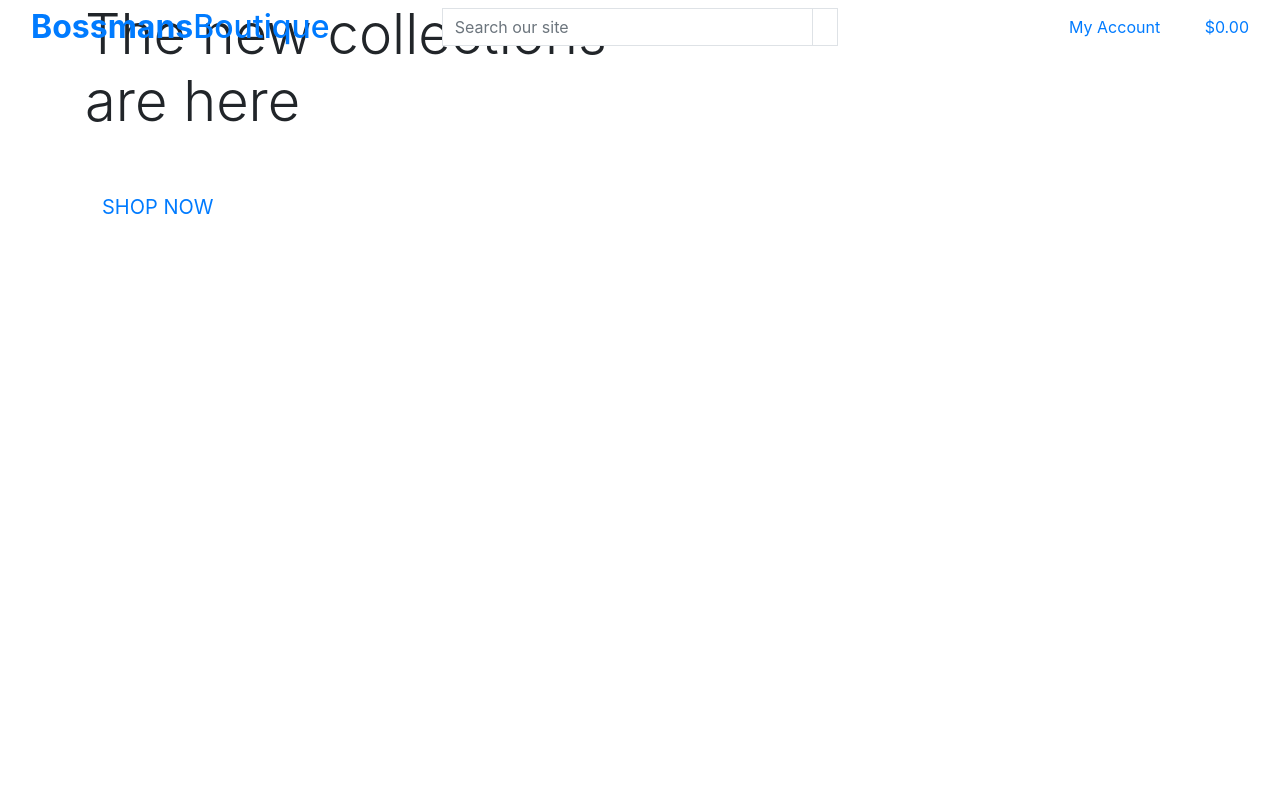
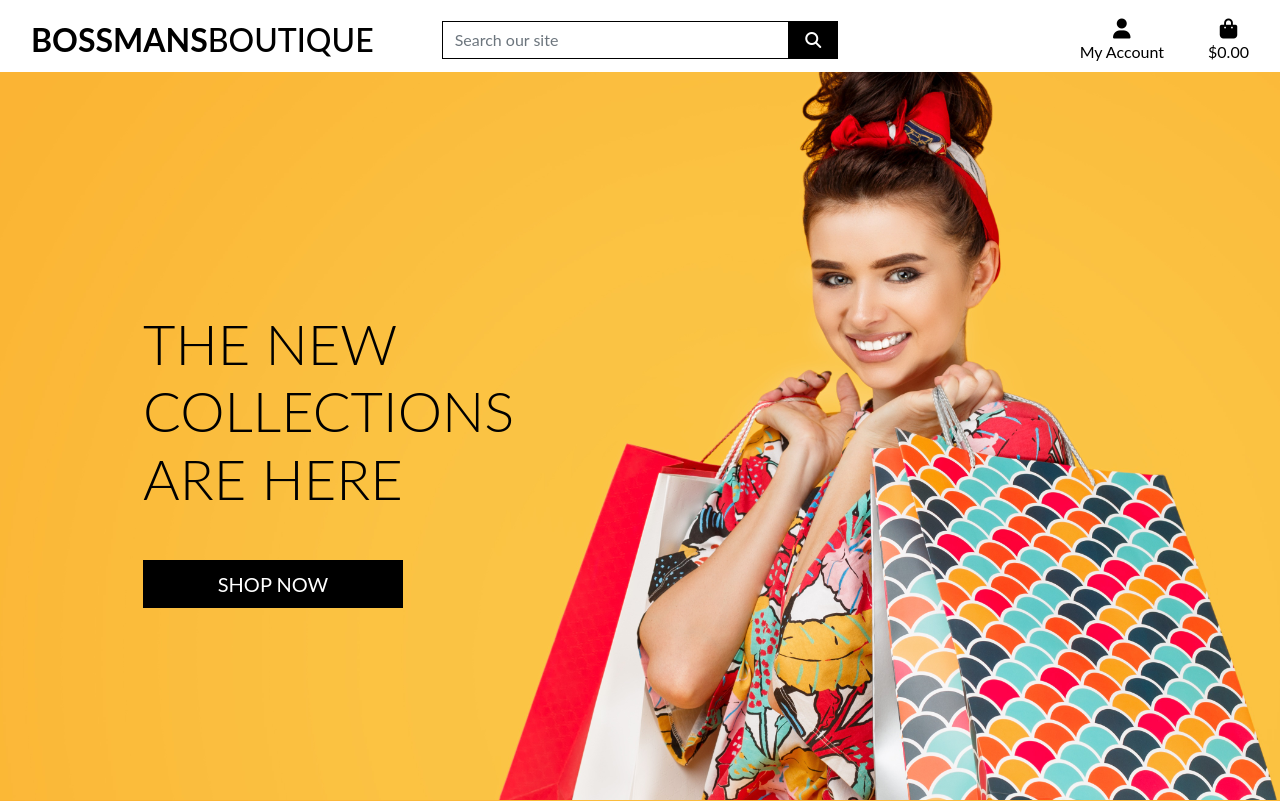
Before and after one commit to Gerardbulky/ecommerce, a Django app: template home/templates/home/index.html in a window 1280 px wide. Before the commit the page ends 214 px from the top, so only its background shows below. Run offline with Django 3.2, Linux system fonts and the light colour scheme; the template is opened without the code that fills it, so the values that code supplies are empty; some libraries are stand-ins or nearby versions.

Commit message:
completed home page header and css

```diff
--- a/ecommerce/settings.py
+++ b/ecommerce/settings.py
@@ -146,3 +146,7 @@ USE_TZ = True
 # https://docs.djangoproject.com/en/3.1/howto/static-files/
 
 STATIC_URL = '/static/'
+STATICFILES_DIRS = (os.path.join(BASE_DIR, 'static'),)
+
+MEDIA_URL = '/media/'
+MEDIA_ROOT = os.path.join(BASE_DIR, 'media')
--- a/ecommerce/urls.py
+++ b/ecommerce/urls.py
@@ -15,9 +15,11 @@ Including another URLconf
 """
 from django.contrib import admin
 from django.urls import path, include
+from django.conf.urls.static import static
+from django.conf import settings
 
 urlpatterns = [
     path('admin/', admin.site.urls),
     path('accounts/', include('allauth.urls')),
     path('', include('home.url')),
-]
+] + static(settings.MEDIA_URL, document_root=settings.MEDIA_ROOT)
--- /dev/null
+++ b/static/css/base.css
@@ -0,0 +1,81 @@
+html {
+    height: 100%;
+}
+
+body {
+    background: url('/media/homepage_background_cropped.jpg') no-repeat center center fixed;
+    background-size: cover;
+    height: calc(100vh - 164px);
+    color: #555;
+    font-family: 'Lato';
+}
+
+/* from Bulma */
+.icon {
+    align-items: center;
+    display: inline-flex;
+    justify-content: center;
+    height: 1.5rem;
+    width: 1.5rem;
+}
+
+.logo-font {
+    text-transform: uppercase;
+}
+
+.main-logo-link {
+    width: fit-content;
+}
+
+.shop-now-button {
+    background: black;
+    color: white;
+    min-width: 260px;
+}
+
+.btn-black {
+    background: black;
+    color: white;
+}
+
+.shop-now-button:hover,
+.shop-now-button:active,
+.shop-now-button:focus,
+.btn-black:hover,
+.btn-black:active,
+.btn-black:focus {
+    background: #222;
+    color: white;
+}
+
+.text-black {
+    color: #000 !important;
+}
+
+.border-black {
+    border: 1px solid black !important;
+}
+
+/* -------------------------------- Media Queries */
+
+/* Slightly larger container on xl screens */
+@media (min-width: 1200px) {
+  .container {
+    max-width: 80%;
+  }
+}
+
+/* fixed top navbar only on medium and up */
+@media (min-width: 992px) {
+    .fixed-top-desktop-only {
+        position: fixed;
+        top: 0;
+        right: 0;
+        left: 0;
+        z-index: 1030;
+    }
+
+    .header-container {
+        padding-top: 164px;
+    }
+}
--- a/templates/base.html
+++ b/templates/base.html
@@ -13,7 +13,10 @@
     {% endblock %}
 
     {% block corecss %}
+    <script src="https://kit.fontawesome.com/e9c73d7092.js" crossorigin="anonymous"></script>
     <link rel="stylesheet" href="https://maxcdn.bootstrapcdn.com/bootstrap/4.0.0/css/bootstrap.min.css" integrity="sha384-Gn5384xqQ1aoWXA+058RXPxPg6fy4IWvTNh0E263XmFcJlSAwiGgFAW/dAiS6JXm" crossorigin="anonymous">
+    <link rel="stylesheet" href="https://fonts.googleapis.com/css2?family=Roboto&display=swap">
+    <link rel="stylesheet" href="{% static 'css/base.css' %}">
     {% endblock %}
 
     {% block extra_css %}
@@ -34,11 +37,13 @@
 
   <body>
       <header class="container-fluid fixed-top">
-          <div class="row">
+          <div id="topnav" class="row bg-white pt-lg-2 d-none d-lg-flex">
+              <!--------------------Logo Name------------------------>
               <div class="col-12 col-lg-4 my-auto py-1 py-lg-0 text-center text-lg-left">
                   <a href="{% url 'home' %}" class="nav-link main-logo-link">
                       <h2 class="logo-font text-black my-0"><strong>Bossmans</strong>Boutique</h2></a>
               </div>
+              <!--------------------Search Our Site ------------------------>
               <div class="col-12 col-lg-4 my-auto py-1 py-lg-0">
                   <form method="GET" action="">
                     <div class="input-group w-100">
```
Also changed, not shown: media/homepage_background_cropped.jpg (added).
